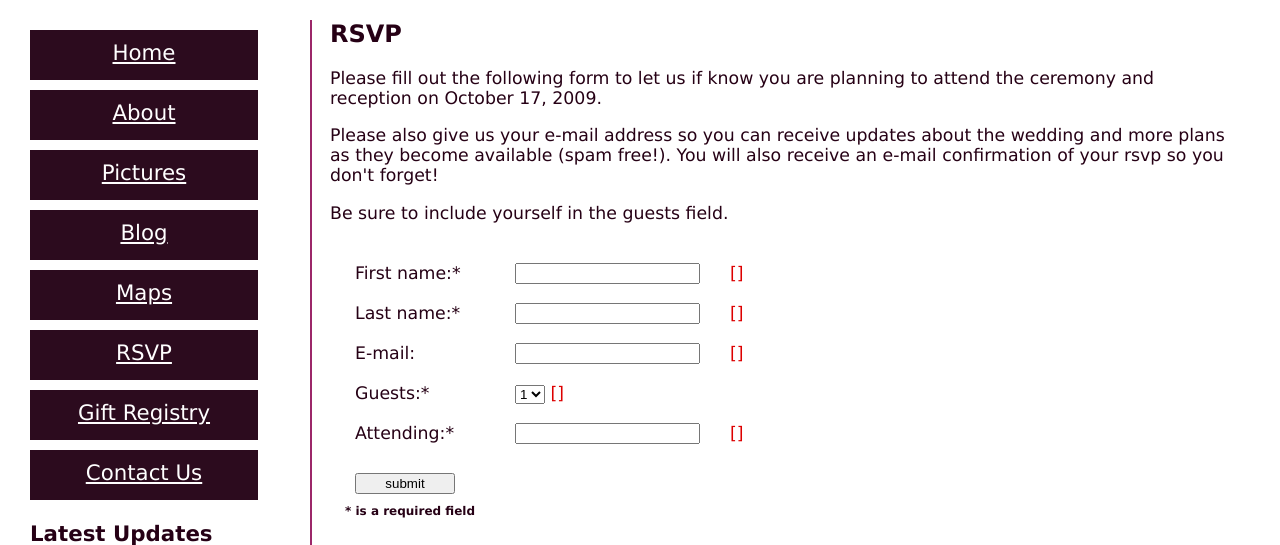
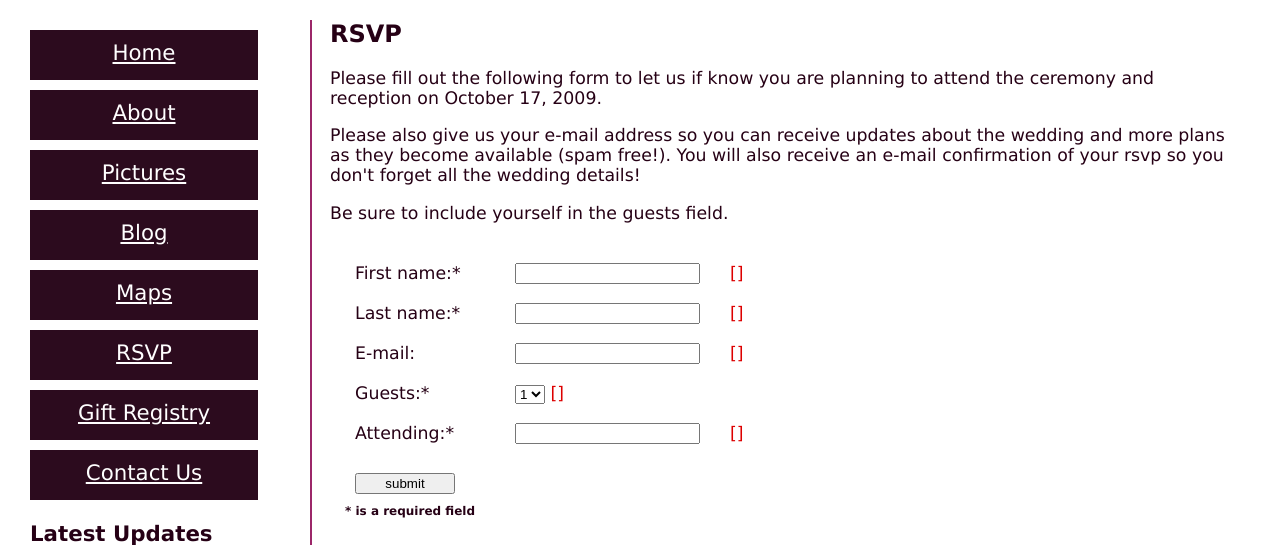
Before and after one commit to durden/wedding, a Django app: template templates/rsvp.html in a window 1280 px wide. Shown: the part 104-649 px from the top of the page. Run offline with Django 3.2, Linux system fonts and the light colour scheme; the template is opened without the code that fills it, so the values that code supplies are empty, except form fields; tables that the repository leaves empty hold one stand-in row (values such as "Sample post"); form fields are guessed from the names that the template uses.

Commit message:
Cleanup of rsvp wording

```diff
--- a/templates/rsvp.html
+++ b/templates/rsvp.html
@@ -26,11 +26,10 @@
     <p>
         Please also give us your e-mail address so you can receive updates
         about the wedding and more plans as they become available (spam free!).
-        You will also receive an e-mail confirmation of your rsvp so you don't forget!
+        You will also receive an e-mail confirmation of your rsvp so you don't forget
+        all the wedding details!
     </p>
-    <p>
-         Be sure to include yourself in the guests field.
-    </p>
+    <p>Be sure to include yourself in the guests field.</p>
 
     <fieldset id="rsvp">
 	    <form action="/rsvp/" method="post">
```
